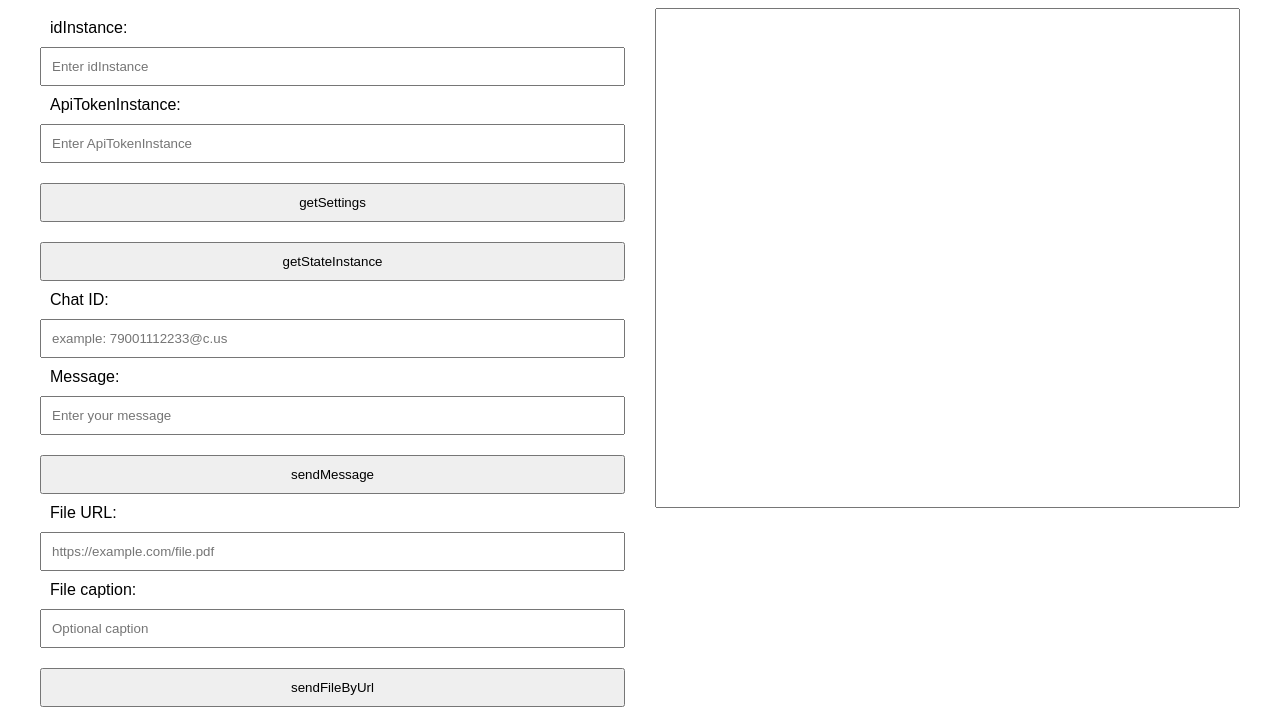
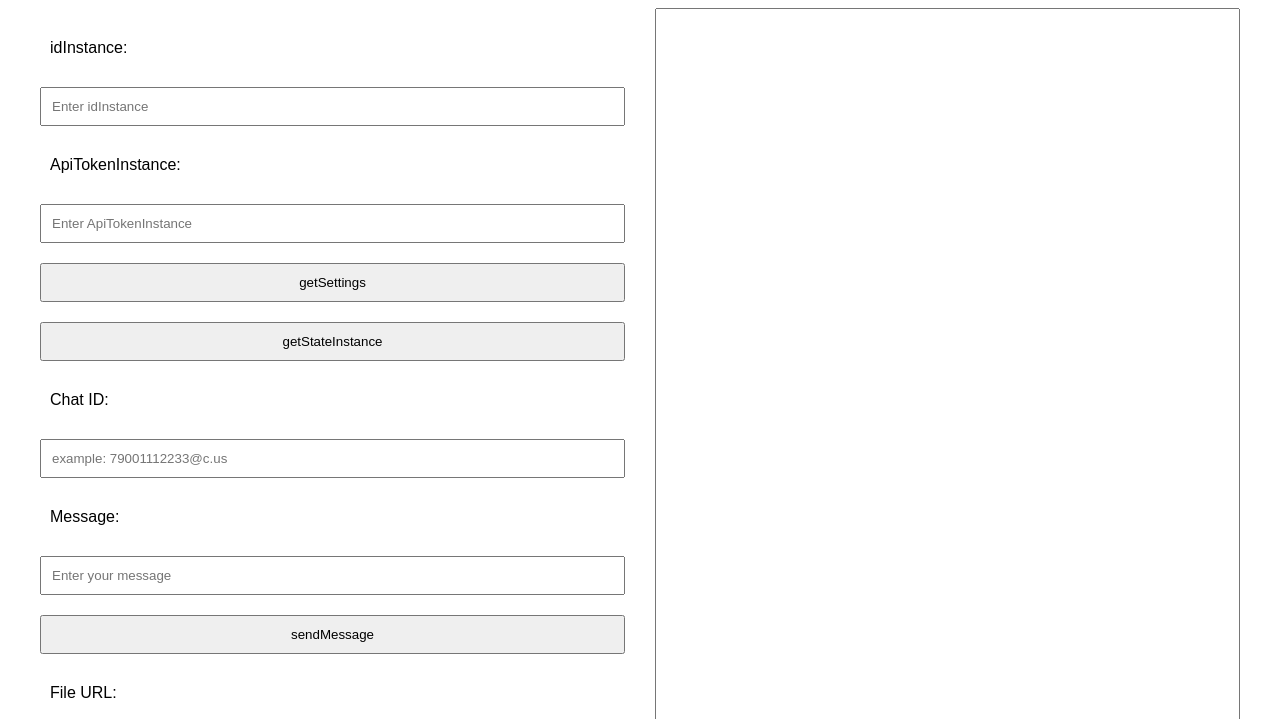
Before and after one commit to akyl007/testovoe1, a plain HTML site: page index.html in a window 1280 px wide. Shown: the part 81-800 px from the top of the page. Drawn offline with Linux system fonts and the light colour scheme.

Commit message:
Update index.html

```diff
--- a/index.html
+++ b/index.html
@@ -4,6 +4,10 @@
   <meta charset="UTF-8">
   <title>GREEN-API Test Page</title>
   <style>
+    html, body {
+      height: 100%;
+      margin: 0;
+    }
     body {
       font-family: Arial, sans-serif;
       padding: 20px;
@@ -12,9 +16,12 @@
       display: flex;
       flex-direction: row;
       gap: 30px;
+      align-items: stretch;
     }
     .left, .right {
       flex: 1;
+      display: flex;
+      flex-direction: column;
     }
     input, button, textarea, label {
       width: 100%;
@@ -23,7 +30,7 @@
       box-sizing: border-box;
     }
     textarea {
-      height: 500px;
+      flex: 1;
       resize: none;
     }
   </style>
```
